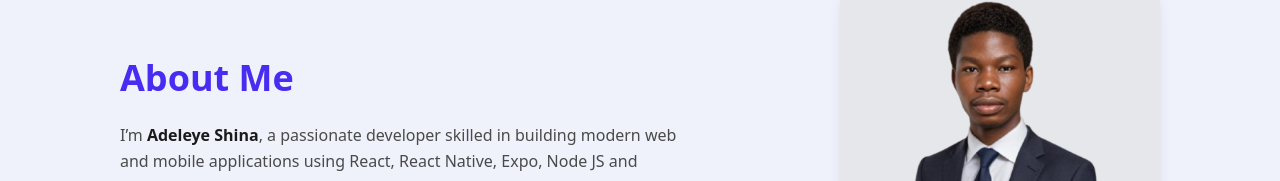
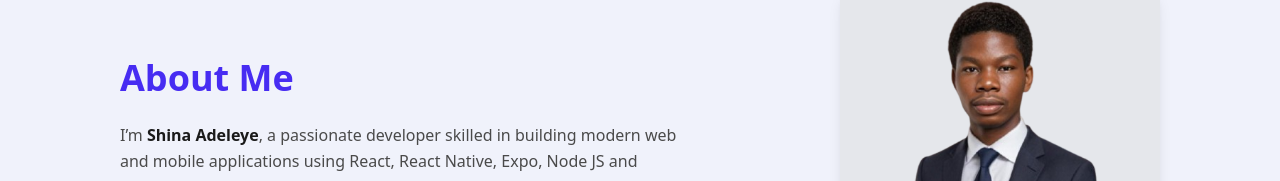
Before and after one commit to Adeleyeshina/AdeleyeShina, a React (Vite) app: page / in a window 1280 px wide. Shown: the part 619-800 px from the top of the page. Built offline with nearby package versions, Linux system fonts and the light colour scheme; no server answers.

Commit message:
homepage name changed

```diff
--- a/src/components/home/AboutPreview.tsx
+++ b/src/components/home/AboutPreview.tsx
@@ -58,7 +58,7 @@ const AboutPreview = () => {
                         About Me
                     </h2>
                     <p className="text-secondarytext mb-8 leading-relaxed max-w-xl">
-                        I’m <span className="text-primarytext font-semibold">Adeleye Shina</span>,
+                        I’m <span className="text-primarytext font-semibold">Shina Adeleye</span>,
                         a passionate developer skilled in building modern web and mobile
                         applications using React, React Native, Expo, Node JS and TailwindCSS.
                         I love crafting clean, functional, and engaging digital experiences.
```
